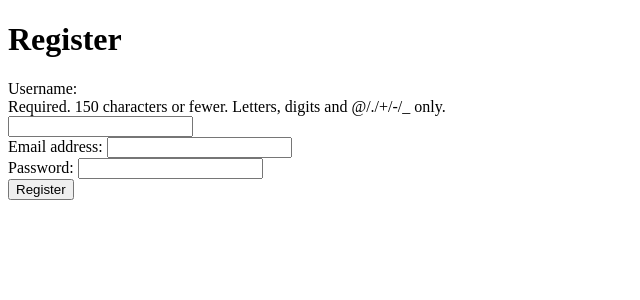
After one commit to ParveenSiddik/Taskpro, a Django app: page /register/ in a window 1280 px wide. The commit adds this page. Shown: the top 300 px of the page, without its empty margins (0-640 px from the left). Run offline with Django 5.2, Linux system fonts and the light colour scheme.

Commit message:
Registration and Sign

```diff
--- a/myapp/Templates/base.html
+++ b/myapp/Templates/base.html
@@ -56,6 +56,9 @@
                 <a class="nav-link active" aria-current="page" href="{%url 'task_list'%}">Home</a>
               </li>
               <li class="nav-item">
+                <a class="nav-link" href="{%url 'logout'%}">Logout</a>
+              </li>
+              <li class="nav-item">
                 <a class="nav-link" href="{%url 'task_add'%}">Add</a>
               </li>
               <li class="nav-item dropdown">
--- /dev/null
+++ b/myapp/Templates/register.html
@@ -0,0 +1,20 @@
+<!DOCTYPE html>
+<html lang="en">
+<head>
+    <meta charset="UTF-8">
+    <meta name="viewport" content="width=device-width, initial-scale=1.0">
+    <title>Document</title>
+</head>
+<body>
+    <h1>Register</h1>
+    <div class="container">
+        <div class="row">
+            <form action="" method="post">
+                {%csrf_token%}
+                {{form}}
+                <button type="submit">Register</button>
+            </form>
+        </div>
+    </div>
+</body>
+</html>
--- a/myapp/Templates/task_list.html
+++ b/myapp/Templates/task_list.html
@@ -3,6 +3,7 @@
 {%block main_block%}
 
 <div class="container">
+    <h1>Welcome {{request.user}}</h1>
  <div class="w-50 mx-auto">
    <form action="">
     <select name="category" id="" class="form-select" onchange="this.form.submit()">
--- a/myapp/forms.py
+++ b/myapp/forms.py
@@ -1,6 +1,8 @@
 from django import forms
 
 from myapp.models import Task
+
+from django.contrib.auth.models import User
 
 class TaskForm(forms.ModelForm):
 
@@ -10,7 +12,7 @@ class TaskForm(forms.ModelForm):
 
         # fields="__all__"
 
-        exclude=('Created_date','status',)
+        exclude=('Created_date','status','user')
 
         widgets={
             "title":forms.TextInput(attrs={"class":"form-control"}),
@@ -21,6 +23,26 @@ class TaskForm(forms.ModelForm):
 
             "category":forms.Select(attrs={"class":"form-control"}),
 
-            "user":forms.TextInput(attrs={"class":"form-control"})
 
         }
+
+class RegistrationForm(forms.ModelForm):
+
+    class Meta:
+
+        model=User
+
+        fields=["username","email","password"]
+
+        widgets={
+            "username":forms.TextInput(attrs={"class":"form-control"}),
+            "email":forms.TextInput(attrs={"class":"form-control"}),
+            "password":forms.PasswordInput(attrs={"class":"form-control"})
+
+        }
+
+class SignInForm(forms.Form):
+
+    username=forms.CharField()
+
+    password=forms.CharField()
--- a/myapp/models.py
+++ b/myapp/models.py
@@ -1,4 +1,6 @@
 from django.db import models
+
+from django.contrib.auth.models import User
 
 # Create your models here.
 
@@ -29,7 +31,7 @@ class Task(models.Model):
 
     status=models.CharField(max_length=200,choices=status_choices,default="pending")
 
-    user=models.CharField(max_length=200)
+    user=models.ForeignKey(User,on_delete=models.CASCADE)
 
     def __str__(self):
         return self.title
--- a/myapp/views.py
+++ b/myapp/views.py
@@ -2,13 +2,18 @@ from django.shortcuts import render,redirect
 
 from django.views.generic import View
 
-from myapp.forms import TaskForm
+from myapp.forms import TaskForm,RegistrationForm,SignInForm
 
 from django.contrib import messages
 
 from myapp.models import Task
 
 from django import forms
+
+from django.contrib.auth.models import User
+
+from django.contrib.auth import login,logout,authenticate
+
 
 from django.db.models import Q
 
@@ -27,6 +32,8 @@ class TaskCreateView(View):
         form_instance=TaskForm(request.POST)
 
         if form_instance.is_valid():
+
+            form_instance.instance.user=request.user
 
             form_instance.save() # ModelForm provides this option without giving create
 
@@ -140,3 +147,67 @@ class TaskDeleteView(View):
         Task.objects.get(id=kwargs.get("pk")).delete()
 
         return redirect("task_list")
+
+class SignUpView(View):
+
+    template_name="register.html"
+
+    def get(self,request,*args,**kwargs):
+
+        form_instance=RegistrationForm()
+
+        return render(request,self.template_name,{"form":form_instance})
+
+    def post(self,request,*args,**kwargs):
+
+        form_instance=RegistrationForm(request.POST)
+
+        if form_instance.is_valid():
+
+            data=form_instance.cleaned_data
+
+            User.objects.create_user(**data)
+
+            return redirect("signin")
+        else:
+
+            return render(request,self.template_name,{"form":form_instance})
+
+
+class SignInView(View):
+
+    template_name="login.html"
+
+    def get(self,request,*args,**kwargs):
+
+        form_instance=SignInForm()
+
+        return render(request,self.template_name,{"form":form_instance})
+
+    def post(self,request,*args,**kwargs):
+
+        form_instance=SignInForm(request.POST)
+
+        if form_instance.is_valid():
+
+            uname=form_instance.cleaned_data.get("username")
+
+            pwd=form_instance.cleaned_data.get("password")
+
+            user_object=authenticate(request,username=uname,password=pwd)
+
+            if user_object:
+
+               login(request,user_object)
+
+               return redirect("task_list")
+
+        return render(request,self.template_name,{"form":form_instance})
+
+class SignOutView(View):
+
+    def get(self,request,*args,**kwargs):
+
+        logout(request)
+
+        return redirect('signin')
--- a/taskpro/urls.py
+++ b/taskpro/urls.py
@@ -23,5 +23,8 @@ urlpatterns = [
     path('task/add/',views.TaskCreateView.as_view(),name="task_add"),
     path('task/list/',views.TaskListView.as_view(),name="task_list"),
     path('task/<int:pk>/change',views.TaskUpdateView.as_view(),name="task_update"),
-    path('task/<int:pk>/remove',views.TaskDeleteView.as_view(),name="task_delete")
+    path('task/<int:pk>/remove',views.TaskDeleteView.as_view(),name="task_delete"),
+    path('register/',views.SignUpView.as_view(),name="user"),
+    path('signin/',views.SignInView.as_view(),name="signin"),
+    path('signout/',views.SignOutView.as_view(),name="logout")
 ]
```
Also changed, not shown: myapp/Templates/login.html (added, +19 -0 lines), db.sqlite3, myapp/migrations/0004_remove_task_user.py (added), myapp/migrations/0005_task_user.py (added).
